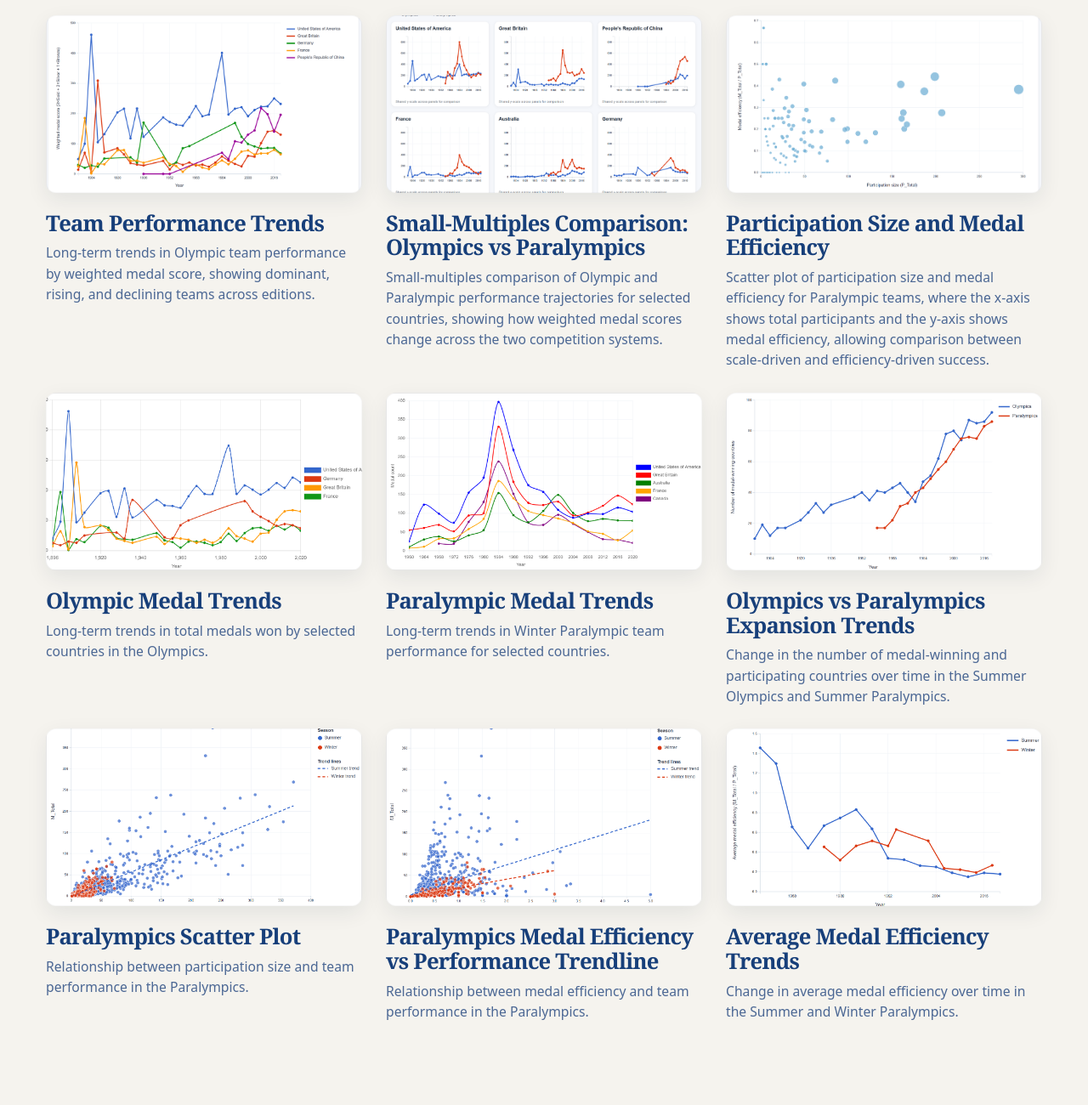
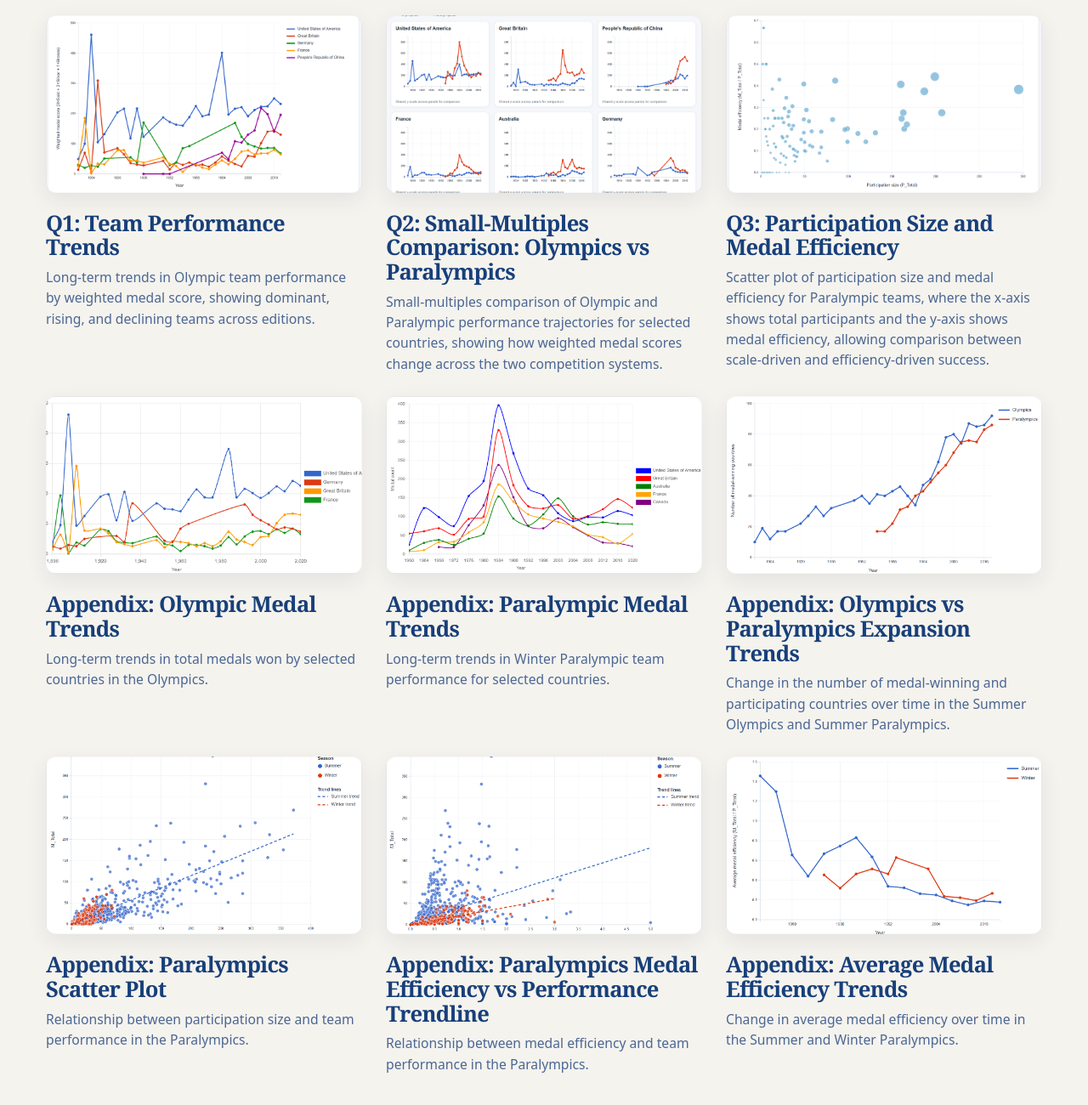
Before and after one commit to qwe12345113/visualization_homepage, a website: page chart_homepage.html in a window 1280 px wide. Shown: the part 578-1878 px from the top of the page at 85% size. Before the commit the page ends 1836 px from the top, so only its background shows below. Drawn offline with nearby package versions, Linux system fonts and the light colour scheme.

Commit message:
Add files via upload

```diff
--- a/chart_homepage.html
+++ b/chart_homepage.html
@@ -317,7 +317,7 @@
                 <div class="thumb" style="background-image: url('charts/Team_Performance_Trends.png');"></div>
                 <div class="meta">
                     <div class="date"> </div>
-                    <h3 class="title">Team Performance Trends</h3>
+                    <h3 class="title">Q1: Team Performance Trends</h3>
                     <p class="desc">Long-term trends in Olympic team performance by weighted medal score, showing dominant, rising, and declining teams across editions.</p>
                 </div>
             </a>
@@ -325,7 +325,7 @@
                 <div class="thumb" style="background-image: url('charts/Olympics_Paralympics_Small-Multiples_Comparison.png');"></div>
                 <div class="meta">
                     <div class="date"> </div>
-                    <h3 class="title">Small-Multiples Comparison: Olympics vs Paralympics</h3>
+                    <h3 class="title">Q2: Small-Multiples Comparison: Olympics vs Paralympics</h3>
                     <p class="desc">Small-multiples comparison of Olympic and Paralympic performance trajectories for selected countries, showing how weighted medal scores change across the two competition systems.</p>
                 </div>
             </a>
@@ -333,7 +333,7 @@
                 <div class="thumb" style="background-image: url('charts/Participation_Size_and_Medal_Efficiency.png');"></div>
                 <div class="meta">
                     <div class="date"> </div>
-                    <h3 class="title">Participation Size and Medal Efficiency</h3>
+                    <h3 class="title">Q3: Participation Size and Medal Efficiency</h3>
                     <p class="desc">Scatter plot of participation size and medal efficiency for Paralympic teams, where the x-axis shows total participants and the y-axis shows medal efficiency, allowing comparison between scale-driven and efficiency-driven success.</p>
                 </div>
             </a>
@@ -341,7 +341,7 @@
                 <div class="thumb" style="background-image: url('charts/Olympic_Medal_Trends.png');"></div>
                 <div class="meta">
                     <div class="date"> </div>
-                    <h3 class="title">Olympic Medal Trends</h3>
+                    <h3 class="title">Appendix: Olympic Medal Trends</h3>
                     <p class="desc">Long-term trends in total medals won by selected countries in the Olympics.</p>
                 </div>
             </a>
@@ -350,7 +350,7 @@
                 <div class="thumb" style="background-image: url('charts/Paralympics_Medal_Trends.png');"></div>
                 <div class="meta">
                     <div class="date"> </div>
-                    <h3 class="title">Paralympic Medal Trends</h3>
+                    <h3 class="title">Appendix: Paralympic Medal Trends</h3>
                     <p class="desc">Long-term trends in Winter Paralympic team performance for selected countries. </p>
                 </div>
             </a>
@@ -368,7 +368,7 @@
                 <div class="thumb" style="background-image: url('charts/medal_wining_summer.png');"></div>
                 <div class="meta">
                     <div class="date"> </div>
-                    <h3 class="title">Olympics vs Paralympics Expansion Trends</h3>
+                    <h3 class="title">Appendix: Olympics vs Paralympics Expansion Trends</h3>
                     <p class="desc">Change in the number of medal-winning and participating countries over time in the Summer Olympics and Summer Paralympics.</p>
                 </div>
             </a>
@@ -386,7 +386,7 @@
                 <div class="thumb" style="background-image: url('charts/Scatter_Mtoal_Ptotal.png');"></div>
                 <div class="meta">
                     <div class="date"> </div>
-                    <h3 class="title">Paralympics Scatter Plot</h3>
+                    <h3 class="title">Appendix: Paralympics Scatter Plot</h3>
                     <p class="desc">Relationship between participation size and team performance in the Paralympics.</p>
                 </div>
             </a>
@@ -395,7 +395,7 @@
                 <div class="thumb" style="background-image: url('charts/Medal_EfficiencyvsTeam_Performance.png');"></div>
                 <div class="meta">
                     <div class="date"> </div>
-                    <h3 class="title">Paralympics Medal Efficiency vs Performance Trendline</h3>
+                    <h3 class="title">Appendix: Paralympics Medal Efficiency vs Performance Trendline</h3>
                     <p class="desc">Relationship between medal efficiency and team performance in the Paralympics.</p>
                 </div>
             </a>
@@ -404,7 +404,7 @@
                 <div class="thumb" style="background-image: url('charts/Paralympic_Average_Medal_Efficiency_Trends.png');"></div>
                 <div class="meta">
                     <div class="date"> </div>
-                    <h3 class="title">Average Medal Efficiency Trends</h3>
+                    <h3 class="title">Appendix: Average Medal Efficiency Trends</h3>
                     <p class="desc">Change in average medal efficiency over time in the Summer and Winter Paralympics.</p>
                 </div>
             </a>
```
